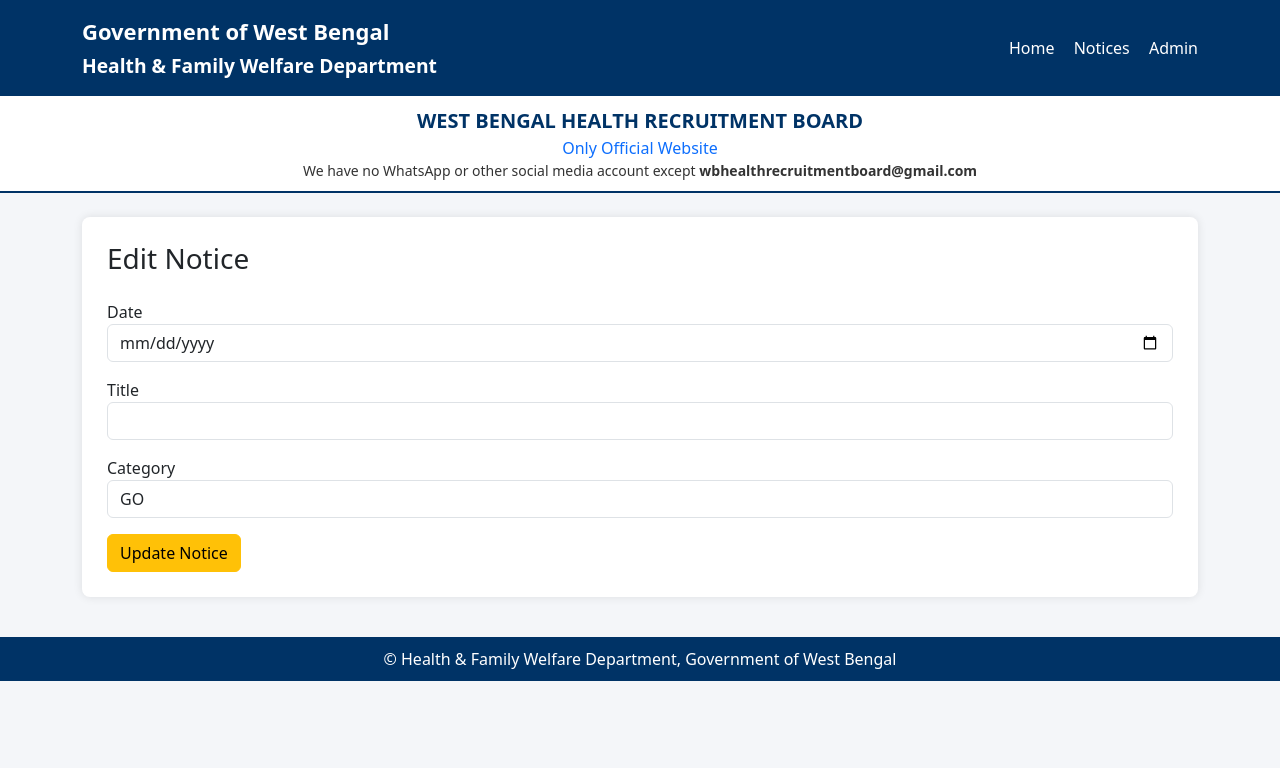
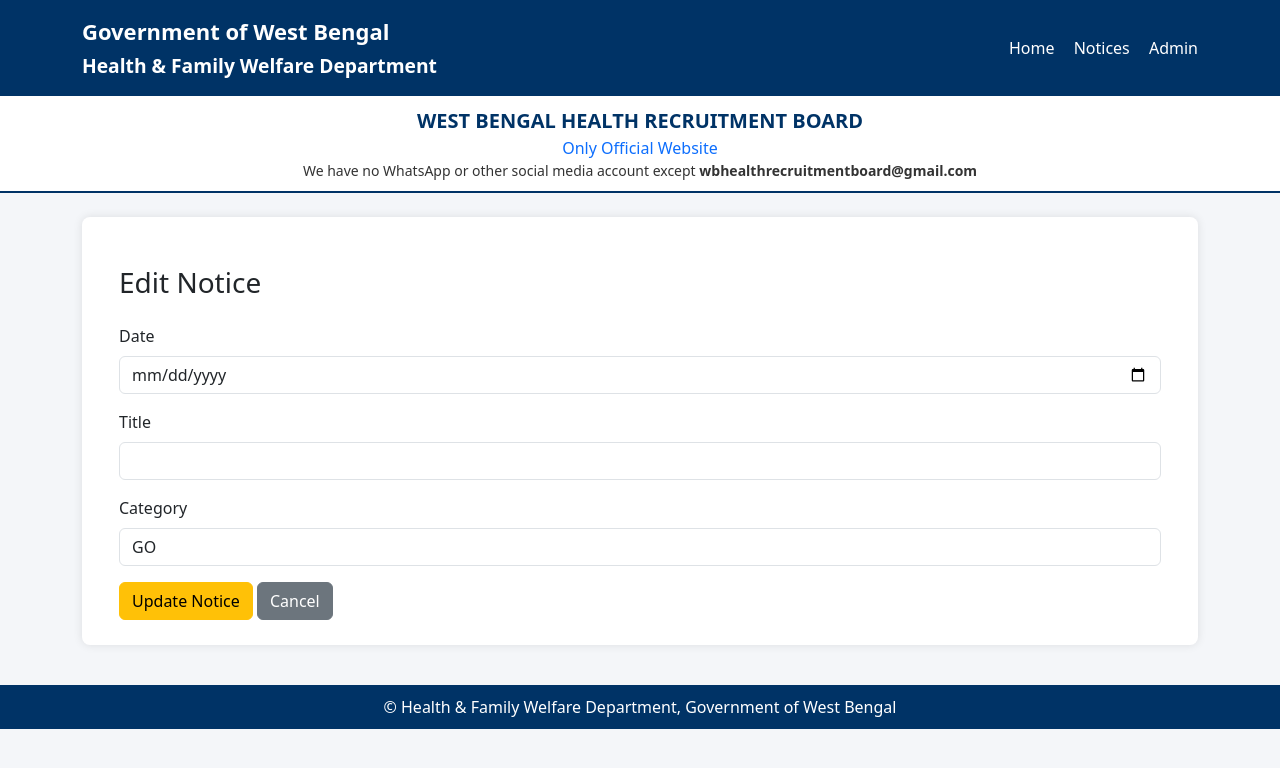
Before and after one commit to Surajit54/HFW, a Python web app: template templates/edit_notice.html in a window 1280 px wide. Shown: the top 768 px of the page. Run offline with Jinja, Linux system fonts and the light colour scheme; the template is opened without the code that fills it, so the values that code supplies are empty.

Commit message:
Update edit_notice.html

```diff
--- a/templates/edit_notice.html
+++ b/templates/edit_notice.html
@@ -1,55 +1,59 @@
 {% extends "base.html" %}
 {% block content %}
+
+<div class="container mt-4">
 
 <h3 class="mb-4">Edit Notice</h3>
 
 <form method="POST">
 
 <div class="mb-3">
-<label>Date</label>
+<label class="form-label">Date</label>
+
 <input type="date"
 name="date"
 value="{{ notice.date }}"
 class="form-control"
 required>
+
 </div>
 
+
 <div class="mb-3">
-<label>Title</label>
+<label class="form-label">Title</label>
+
 <input type="text"
 name="title"
 value="{{ notice.title }}"
 class="form-control"
 required>
+
 </div>
 
+
 <div class="mb-3">
-<label>Category</label>
+
+<label class="form-label">Category</label>
 
 <select name="category" class="form-control">
 
-<option value="GO"
-{% if notice.category=='GO' %}selected{% endif %}>
+<option value="GO" {% if notice.category == "GO" %}selected{% endif %}>
 GO
 </option>
 
-<option value="Recruitment"
-{% if notice.category=='Recruitment' %}selected{% endif %}>
+<option value="Recruitment" {% if notice.category == "Recruitment" %}selected{% endif %}>
 Recruitment
 </option>
 
-<option value="Result"
-{% if notice.category=='Result' %}selected{% endif %}>
+<option value="Result" {% if notice.category == "Result" %}selected{% endif %}>
 Result
 </option>
 
-<option value="Tender"
-{% if notice.category=='Tender' %}selected{% endif %}>
+<option value="Tender" {% if notice.category == "Tender" %}selected{% endif %}>
 Tender
 </option>
 
-<option value="General"
-{% if notice.category=='General' %}selected{% endif %}>
+<option value="General" {% if notice.category == "General" %}selected{% endif %}>
 General
 </option>
 
@@ -57,10 +61,16 @@ General
 
 </div>
 
-<button class="btn btn-warning">
+<button type="submit" class="btn btn-warning">
 Update Notice
 </button>
 
+<a href="{{ url_for('dashboard') }}" class="btn btn-secondary">
+Cancel
+</a>
+
 </form>
 
+</div>
+
 {% endblock %}
```
